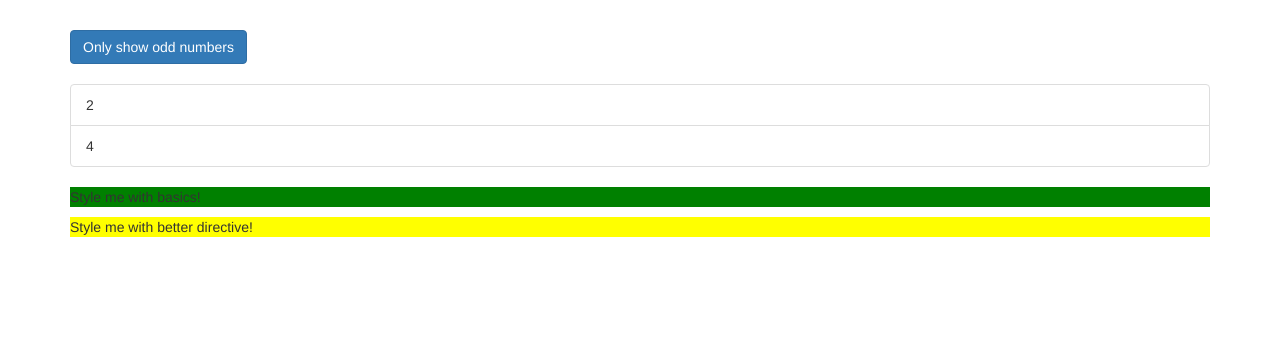
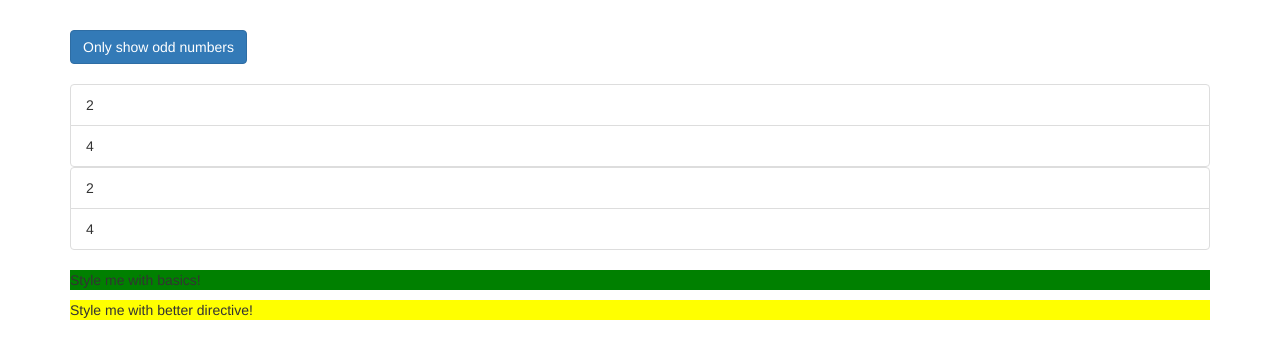
Before and after one commit to vadmou/angular-directives, an Angular app: page / in a window 1280 px wide. Shown: the top 358 px of the page. Built offline with nearby package versions, Linux system fonts and the light colour scheme.

Commit message:
Structural Directives [ngIf]

```diff
--- a/src/app/app.component.html
+++ b/src/app/app.component.html
@@ -24,6 +24,17 @@
               {{even}}
           </li>
         </div>
+        <ng-template [ngIf]="!onlyOdd">
+          <div>
+            <li
+                class="list-group-item"
+                [ngClass]="{odd: even % 2 !== 0}"
+                [ngStyle]="{backgroundColor: even % 2 !== 0 ? 'green' : 'transparent'}"
+                *ngFor="let even of evens">
+              {{even}}
+            </li>
+          </div>
+        </ng-template>
       </ul>
       <p appBasicHighlight>Style me with basics!</p>
       <!--we can use `[defaultColor]="'yellow'"` or `highlightColor="red"`-->
```
